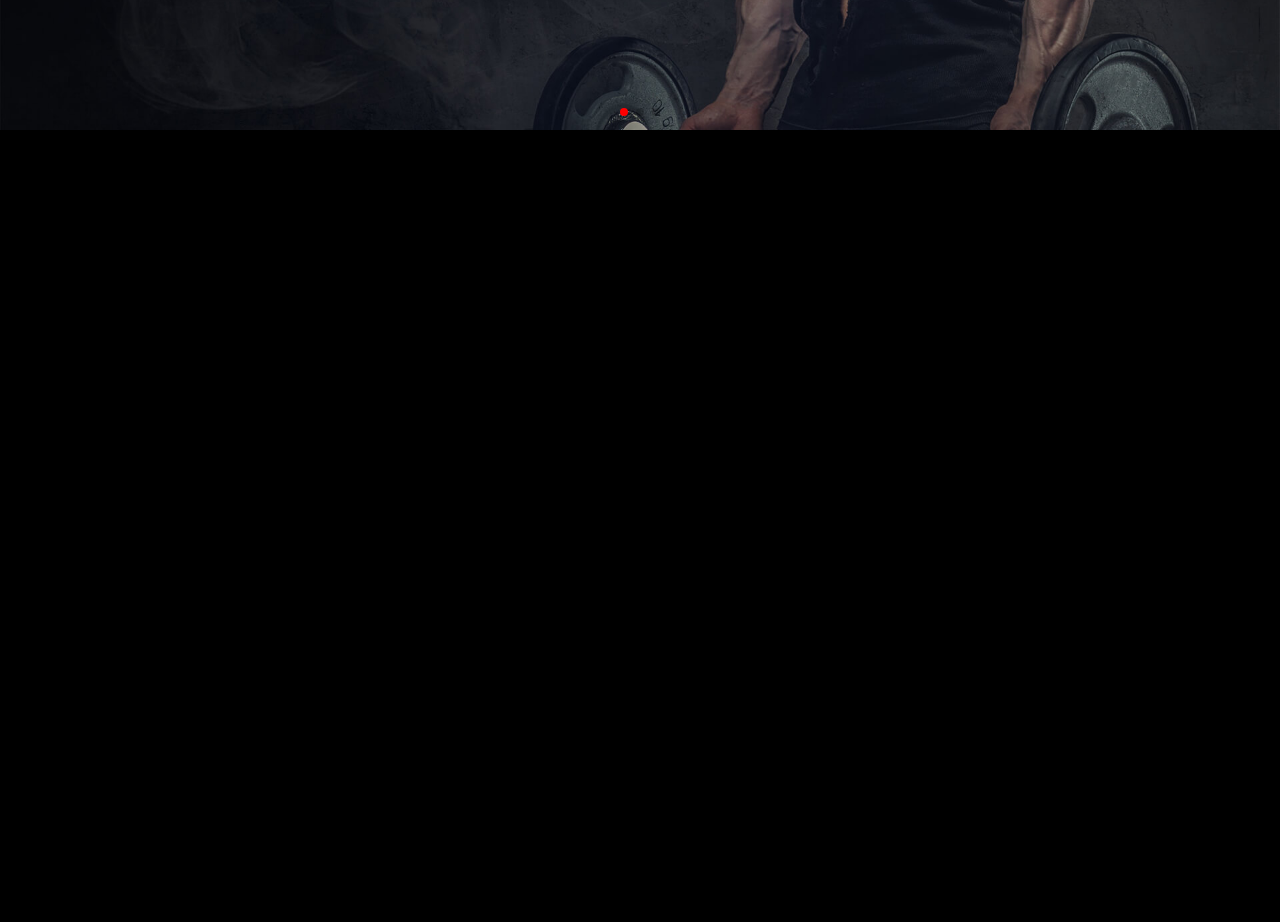
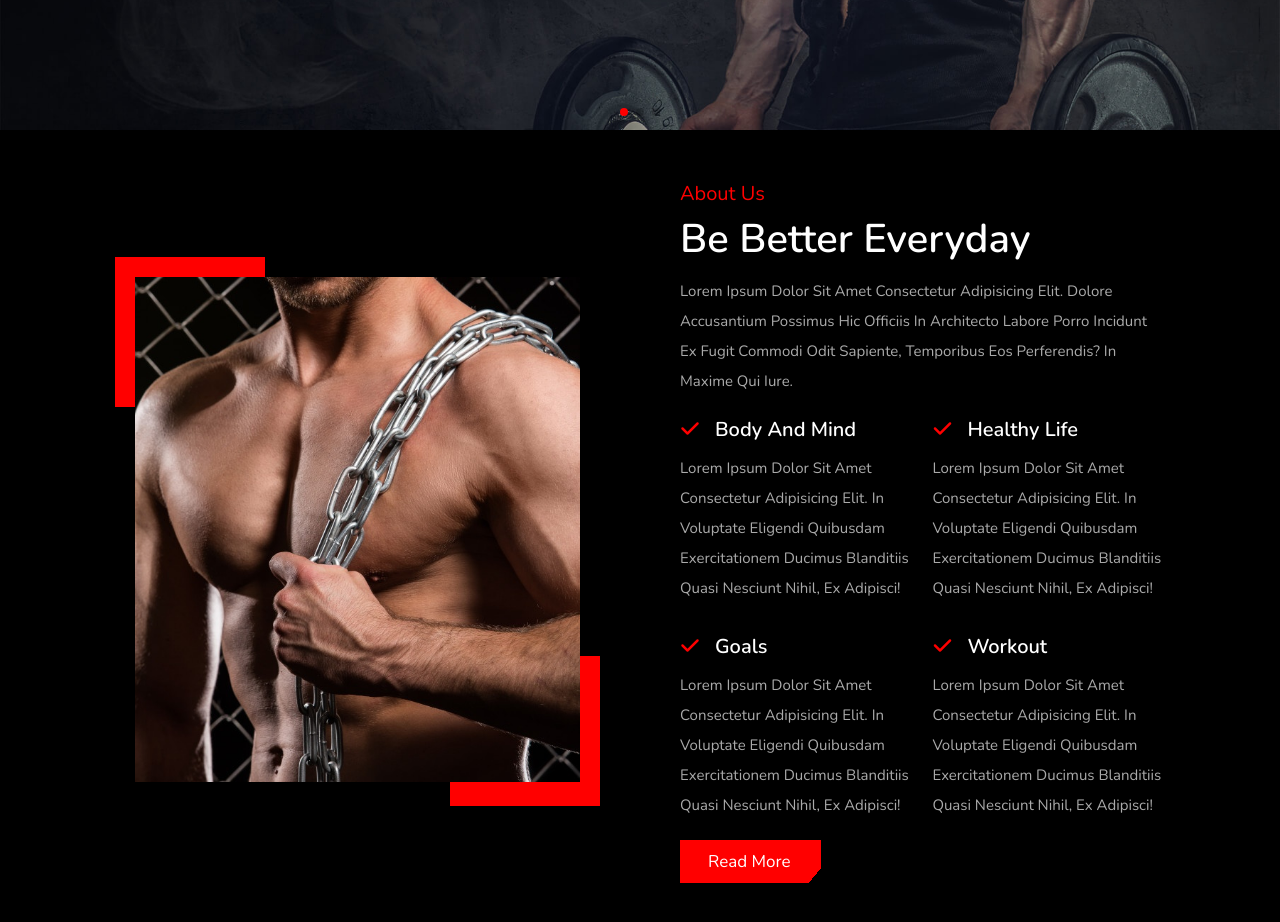
Before and after one commit to whopperjames95/FitnessWebsite, a plain HTML site: page index.html in a window 1280 px wide. Shown: the part 480-1402 px from the top of the page. Before the commit the page ends 800 px from the top, so only its background shows below. Drawn offline with nearby package versions, Linux system fonts and the light colour scheme.

Commit message:
about section complete

```diff
--- a/css/style.css
+++ b/css/style.css
@@ -146,6 +146,98 @@ section {
   background: #f00;
 }
 
+.about {
+  display: -webkit-box;
+  display: -ms-flexbox;
+  display: flex;
+  -webkit-box-align: center;
+      -ms-flex-align: center;
+          align-items: center;
+  -ms-flex-wrap: wrap;
+      flex-wrap: wrap;
+  gap: 8rem;
+}
+
+.about .image {
+  -webkit-box-flex: 1;
+      -ms-flex: 1 1 42rem;
+          flex: 1 1 42rem;
+  position: relative;
+}
+
+.about .image::before, .about .image::after {
+  content: '';
+  position: absolute;
+  z-index: -1;
+  background: #f00;
+  height: 15rem;
+  width: 15rem;
+}
+
+.about .image::before {
+  top: 0;
+  left: 0;
+}
+
+.about .image::after {
+  bottom: 0;
+  right: 0;
+}
+
+.about .image img {
+  width: 100%;
+  padding: 2rem;
+}
+
+.about .content {
+  -webkit-box-flex: 1;
+      -ms-flex: 1 1 42rem;
+          flex: 1 1 42rem;
+}
+
+.about .content span {
+  font-size: 2rem;
+  color: #f00;
+}
+
+.about .content .title {
+  font-size: 4rem;
+  color: #fff;
+  margin-top: .5rem;
+}
+
+.about .content p {
+  font-size: 1.5rem;
+  color: #aaa;
+  padding: 1rem 0;
+  line-height: 2;
+}
+
+.about .content .box-container {
+  display: -webkit-box;
+  display: -ms-flexbox;
+  display: flex;
+  -ms-flex-wrap: wrap;
+      flex-wrap: wrap;
+  gap: 2rem;
+  margin-top: 1rem;
+}
+
+.about .content .box-container .box {
+  -webkit-box-flex: 1;
+      -ms-flex: 1 1 20rem;
+          flex: 1 1 20rem;
+}
+
+.about .content .box-container .box h3 {
+  font-size: 2rem;
+  color: #fff;
+}
+
+.about .content .box-container .box h3 i {
+  padding-right: 1.5rem;
+  color: #f00;
+}
 
 
 
--- a/index.html
+++ b/index.html
@@ -52,7 +52,6 @@
                     <a href="#" class="btn">Let's Go</a>
                 </div>
             </div>
-
             <div class="swiper-slide slide" style="background: url(images/home-bg-2.jpg) no-repeat;">
                 <div class="content">
                     <span>Be Strong, Be Fit</span>
@@ -60,7 +59,6 @@
                     <a href="#" class="btn">Let's Go</a>
                 </div>
             </div>
-
             <div class="swiper-slide slide" style="background: url(images/home-bg-3.jpg) no-repeat;">
                 <div class="content">
                     <span>Be Strong, Be Fit</span>
@@ -77,6 +75,51 @@
 
 
 </section>
+
+<!-- about section  -->
+<section class="about" id="about">
+
+    <div class="image">
+        <img src="images/about-img.jpg" alt="">
+    </div>
+
+    <div class="content">
+        <span>About Us</span>
+        <h3 class="title">Be Better Everyday</h3>
+        <p>Lorem ipsum dolor sit amet consectetur adipisicing elit.
+            Dolore accusantium possimus hic officiis in architecto labore porro incidunt ex
+            fugit commodi odit sapiente, temporibus eos perferendis? In maxime qui iure.</p>
+        <div class="box-container">
+            <div class="box">
+              <h3><i class="fas fa-check"></i>Body and Mind</h3>
+              <p>Lorem ipsum dolor sit amet consectetur adipisicing elit.
+                In voluptate eligendi quibusdam exercitationem ducimus blanditiis
+                quasi nesciunt nihil, ex adipisci!</p>
+            </div>
+            <div class="box">
+                <h3><i class="fas fa-check"></i>Healthy Life</h3>
+                <p>Lorem ipsum dolor sit amet consectetur adipisicing elit.
+                  In voluptate eligendi quibusdam exercitationem ducimus blanditiis
+                  quasi nesciunt nihil, ex adipisci!</p>
+              </div>
+              <div class="box">
+                <h3><i class="fas fa-check"></i>Goals</h3>
+                <p>Lorem ipsum dolor sit amet consectetur adipisicing elit.
+                  In voluptate eligendi quibusdam exercitationem ducimus blanditiis
+                  quasi nesciunt nihil, ex adipisci!</p>
+              </div>
+              <div class="box">
+                <h3><i class="fas fa-check"></i>Workout</h3>
+                <p>Lorem ipsum dolor sit amet consectetur adipisicing elit.
+                  In voluptate eligendi quibusdam exercitationem ducimus blanditiis
+                  quasi nesciunt nihil, ex adipisci!</p>
+              </div>
+        </div>
+        <a href="#" class="btn">Read More</a>
+    </div>
+
+</section>
+
 
 
 
```
